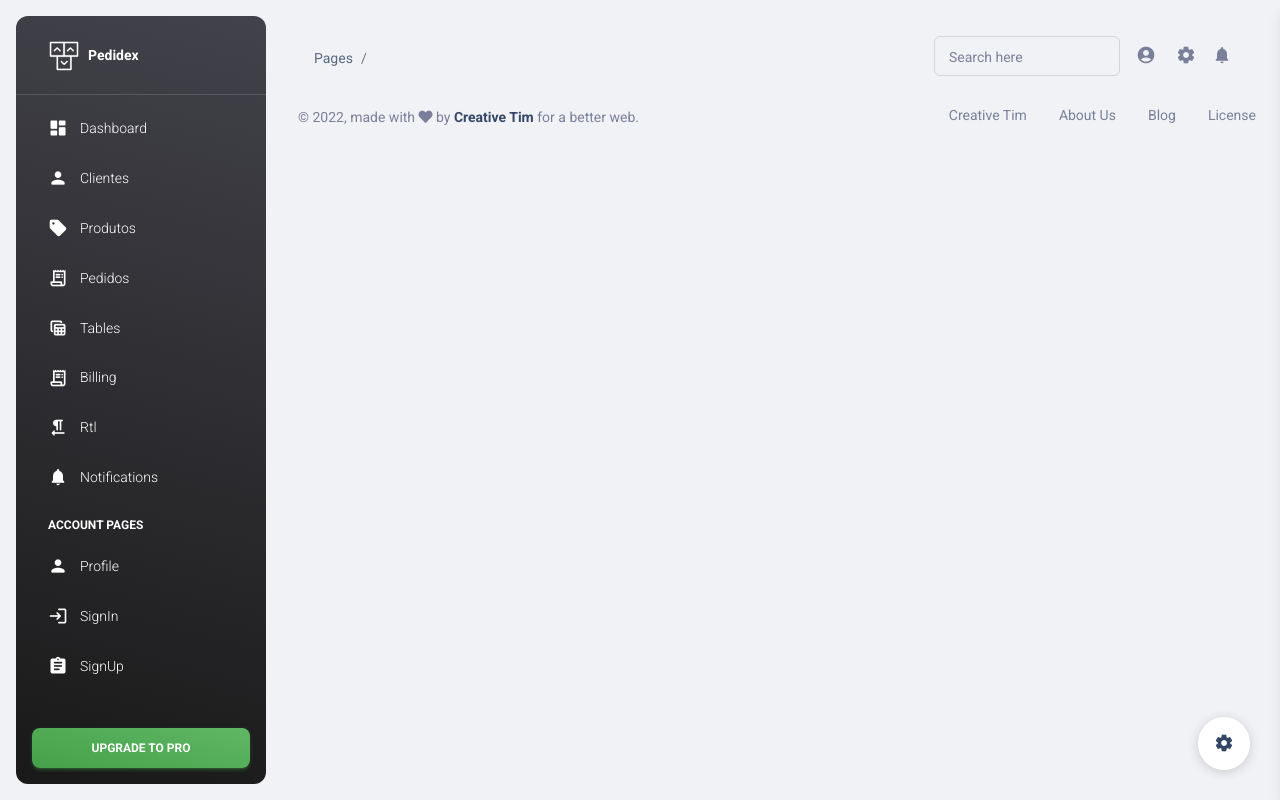
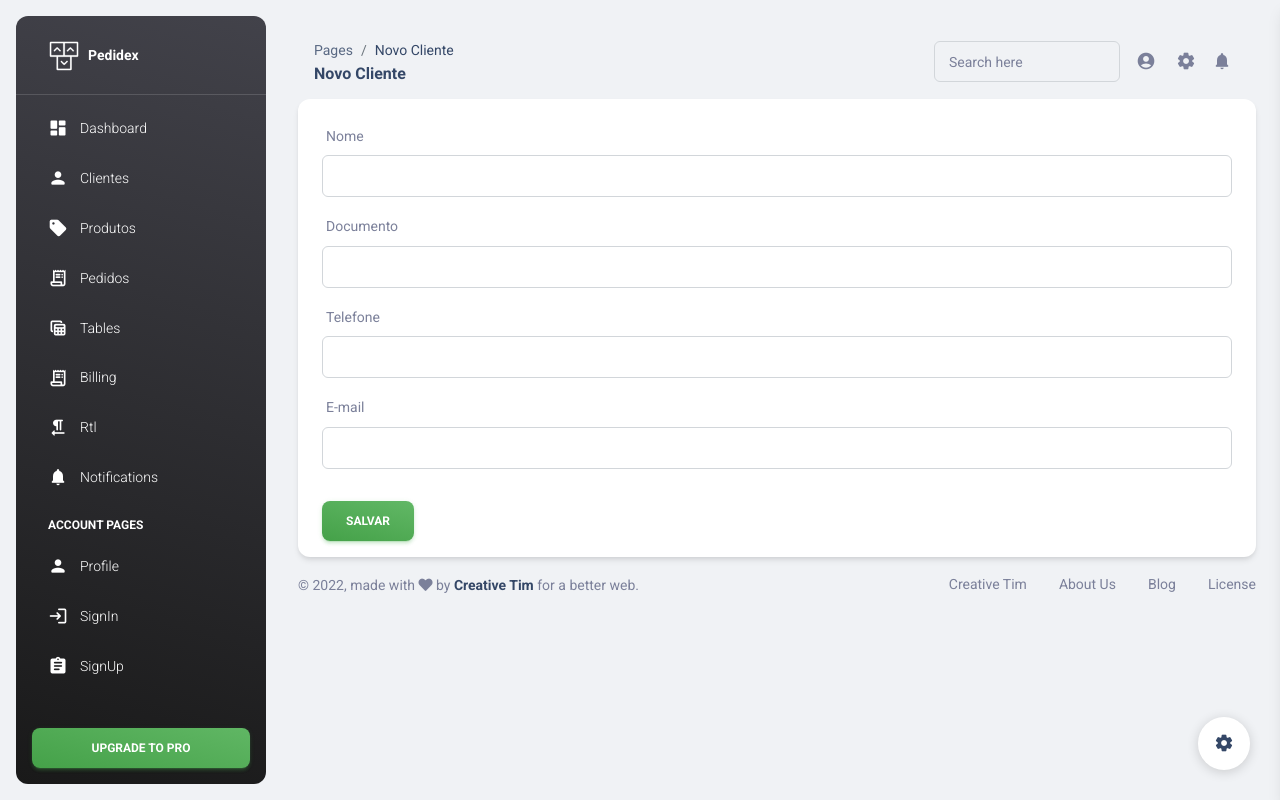
Before and after one commit to GabrielArsenio/pedidex-nestjs, a Vue app in the folder frontend/: page /novo-cliente in a window 1280 px wide. Built offline with nearby package versions, Linux system fonts and the light colour scheme.

Commit message:
Adicionada inclusão de cliente

```diff
--- a/frontend/src/assets/scss/material-dashboard/bootstrap/forms/_form-control.scss
+++ b/frontend/src/assets/scss/material-dashboard/bootstrap/forms/_form-control.scss
@@ -5,7 +5,7 @@
 .form-control {
   display: block;
   width: 100%;
-  padding: $input-padding-y $input-padding-x;
+  padding: 0.5rem;
   font-family: $input-font-family;
   @include font-size($input-font-size);
   font-weight: $input-font-weight;
@@ -34,7 +34,7 @@
   &:focus {
     color: $input-focus-color;
     background-color: $input-focus-bg;
-    border-color: $input-focus-border-color;
+    // border-color: $input-focus-border-color;
     outline: 0;
     @if $enable-shadows {
       @include box-shadow($input-box-shadow, $input-focus-box-shadow);
--- a/frontend/src/assets/scss/material-dashboard/forms/_inputs.scss
+++ b/frontend/src/assets/scss/material-dashboard/forms/_inputs.scss
@@ -1,5 +1,5 @@
 .form-control {
-  border: none;
+  // border: none;
 
   &.is-invalid {
     border: $input-border-width solid $input-border-color;
--- a/frontend/src/components/VmdAlert.vue
+++ b/frontend/src/components/VmdAlert.vue
@@ -17,6 +17,7 @@
       class="btn-close d-flex justify-content-center align-items-center"
       data-bs-dismiss="alert"
       aria-label="Close"
+      @click="$emit('dismiss')"
     >
       <span aria-hidden="true" class="text-lg font-weight-bold">&times;</span>
     </button>
--- a/frontend/src/router/index.js
+++ b/frontend/src/router/index.js
@@ -2,6 +2,7 @@ import { createRouter, createWebHistory } from "vue-router";
 import Dashboard from "../views/Dashboard.vue";
 import Tables from "../views/Tables.vue";
 import Clientes from "../views/Clientes.vue";
+import ClientesForm from "../views/ClientesForm.vue";
 import Billing from "../views/Billing.vue";
 import RTL from "../views/Rtl.vue";
 import Notifications from "../views/Notifications.vue";
@@ -23,7 +24,17 @@ const routes = [
   {
     path: "/clientes",
     name: "Clientes",
-    component: Clientes,
+    component: Clientes
+  },
+  {
+    path: "/novo-cliente",
+    name: "Novo Cliente",
+    component: ClientesForm
+  },
+  {
+    path: "/editar-cliente/:id",
+    name: "Editar Cliente",
+    component: ClientesForm
   },
   {
     path: "/tables",
--- a/frontend/src/service/clientes.service.js
+++ b/frontend/src/service/clientes.service.js
@@ -1,3 +1,7 @@
 import axios from "axios";
 
 export const findAll = () => axios.get("http://localhost:3000/cliente");
+
+export const create = model => axios.post("http://localhost:3000/cliente", model);
+
+export const findById = id => axios.get("http://localhost:3000/cliente/" + id);
--- a/frontend/src/views/Clientes.vue
+++ b/frontend/src/views/Clientes.vue
@@ -2,7 +2,7 @@
   <div class="container-fluid py-4">
     <div class="row">
       <div class="col-12 text-end">
-        <vmd-button color="dark" variant="gradient">
+        <vmd-button color="dark" variant="gradient" @click="$router.push('/novo-cliente')">
           <i class="fas fa-plus me-2"></i>
           Novo Cliente
         </vmd-button>
@@ -18,7 +18,7 @@
                   <tr>
                     <th
                       class="
-                        text-uppercase text-secondary text-xxs
+                        text-center text-uppercase text-secondary text-xxs
                         font-weight-bolder
                         opacity-7
                       "
--- /dev/null
+++ b/frontend/src/views/ClientesForm.vue
@@ -0,0 +1,106 @@
+<template>
+  <div class="container-fluid">
+    <div class="row">
+      <div class="col-12">
+        <div class="card">
+          <div class="card-body pb-2">
+            <input type="hidden" id="id" name="id" v-model="cliente.id" />
+            <div class="mb-3">
+              <label for="nome" class="form-label">Nome</label>
+              <input
+                type="text"
+                class="form-control"
+                id="nome"
+                v-model="cliente.nome"
+              />
+            </div>
+            <div class="mb-3">
+              <label for="documento" class="form-label">Documento</label>
+              <input
+                type="text"
+                class="form-control"
+                id="documento"
+                v-model="cliente.documento"
+              />
+            </div>
+            <div class="mb-3">
+              <label for="telefone" class="form-label">Telefone</label>
+              <input
+                type="text"
+                class="form-control"
+                id="telefone"
+                v-model="cliente.telefone"
+              />
+            </div>
+            <div class="mb-3">
+              <label for="email" class="form-label">E-mail</label>
+              <input
+                type="text"
+                class="form-control"
+                id="email"
+                v-model="cliente.email"
+              />
+            </div>
+
+            <vmd-alert
+              class="font-weight-light"
+              color="danger"
+              dismissible
+              v-if="erros.length"
+              @dismiss="erros = []"
+            >
+              <div v-for="erro in erros" :key="erro">
+                <span class="text-sm">{{ erro }}</span>
+              </div>
+            </vmd-alert>
+
+            <div class="text-right">
+              <vmd-button
+                class="my-3 mb-2"
+                variant="gradient"
+                color="success"
+                @click="salvar(cliente)"
+                >Salvar</vmd-button
+              >
+            </div>
+          </div>
+        </div>
+      </div>
+    </div>
+  </div>
+</template>
+
+<script>
+import VmdButton from "@/components/VmdButton.vue";
+import VmdAlert from "@/components/VmdAlert.vue";
+
+import { create, findById } from "../service/clientes.service";
+
+export default {
+  name: "clientes-form",
+  components: {
+    VmdButton,
+    VmdAlert,
+  },
+  data() {
+    return {
+      cliente: {},
+      erros: [],
+    };
+  },
+  methods: {
+    salvar(model) {
+      create(model)
+        .then(() => this.$router.push("/clientes"))
+        .catch((err) => (this.erros = err.response.data.message));
+    },
+  },
+  mounted() {
+    if (this.$route.params.id) {
+      findById(this.$route.params.id).then(
+        (resp) => (this.cliente = resp.data)
+      );
+    }
+  },
+};
+</script>
```
